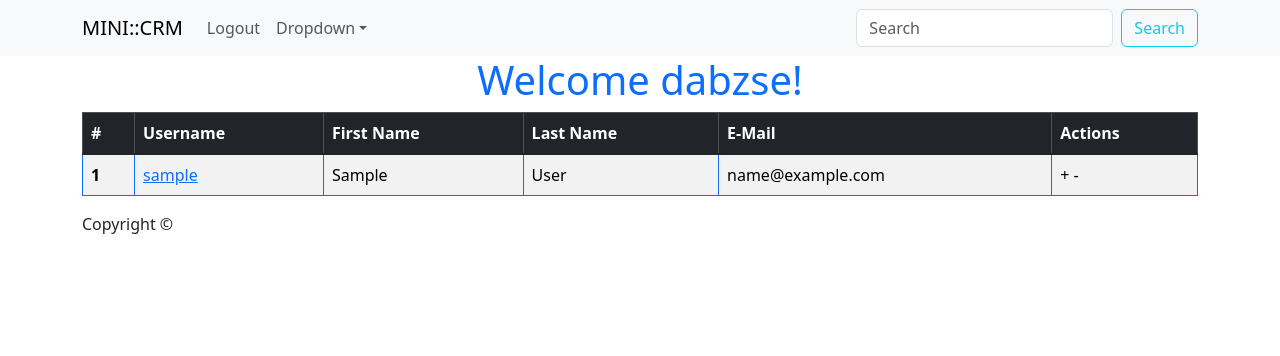
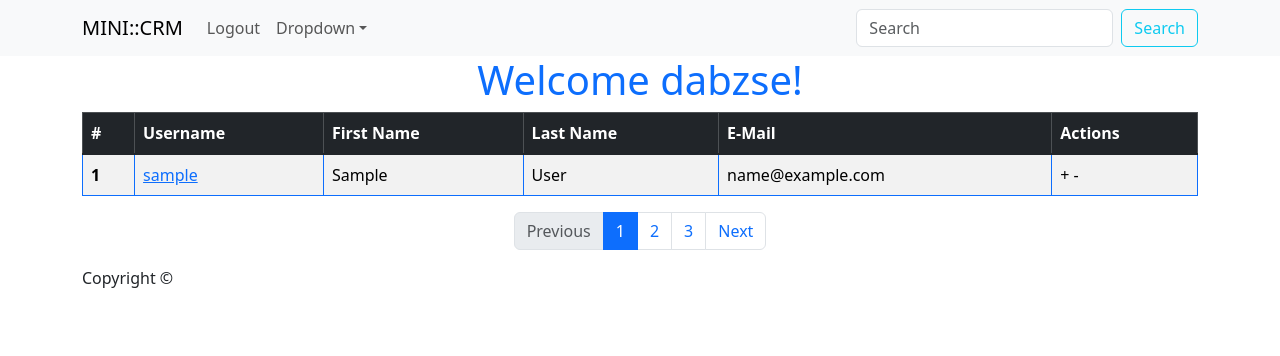
Before and after one commit to dabzse/mini_crm, a Django app: page / in a window 1280 px wide. Shown: the top 356 px of the page. Run offline with Django 4.2, Linux system fonts and the light colour scheme; a user stored in the database is signed in; tables that the repository leaves empty hold one stand-in row (values such as "Sample post"); some libraries are stand-ins or nearby versions.

Commit message:
add: pagination (only static, but will be updated)

```diff
--- a/crm/templates/crm.html
+++ b/crm/templates/crm.html
@@ -22,3 +22,19 @@
         {% endfor %}
     </tbody>
 </table>
+
+<nav>
+    <ul class="pagination justify-content-center">
+        {% comment %} should be disabled on the first page {% endcomment %}
+        <li class="page-item disabled">
+            <a class="page-link">Previous</a>
+        </li>
+        <li class="page-item"><a class="page-link active" href="#">1</a></li>
+        <li class="page-item"><a class="page-link" href="#">2</a></li>
+        <li class="page-item"><a class="page-link" href="#">3</a></li>
+        {% comment %} should be disabled on the last page {% endcomment %}
+        <li class="page-item">
+            <a class="page-link" href="#">Next</a>
+        </li>
+    </ul>
+</nav>
```
